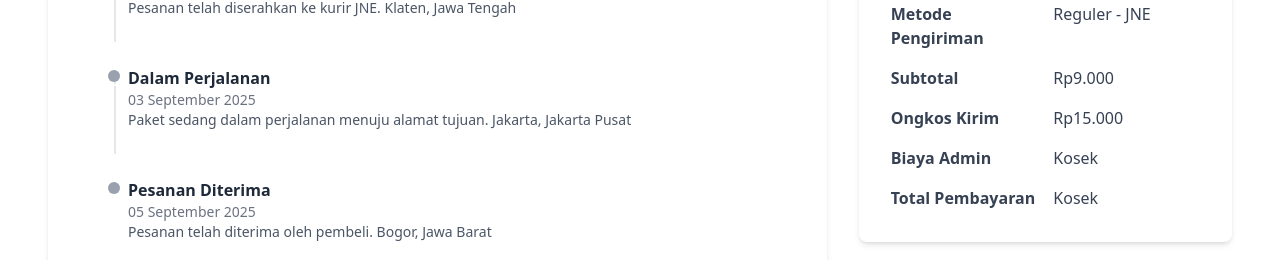
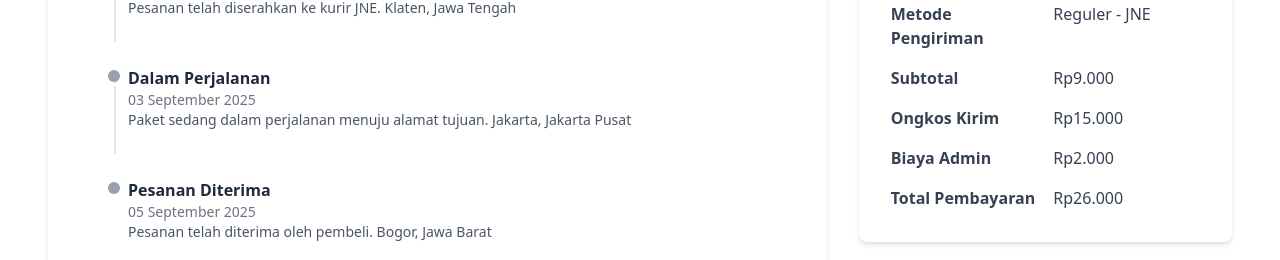
Before and after one commit to jannahkrn/fe-ecotani, a React (Vite) app: page /tracking in a window 1280 px wide. Shown: the part 788-1048 px from the top of the page. Built offline with nearby package versions, Linux system fonts and the light colour scheme.

Commit message:
edit price

```diff
--- a/src/pages/user/PaymentUploadPage.jsx
+++ b/src/pages/user/PaymentUploadPage.jsx
@@ -115,7 +115,7 @@ const PaymentUploadPage = () => {
                                     <p>BCA</p>
                                     <p>12345678900</p>
                                     <p>Jannah K</p>
-                                    <p>Kosek</p>
+                                    <p>Rp18.000</p>
                                 </div>
                             </div>
                         </div>
--- a/src/pages/user/TrackingPage.jsx
+++ b/src/pages/user/TrackingPage.jsx
@@ -176,9 +176,9 @@ const TrackingPage = () => {
                 <p className="font-semibold">Ongkos Kirim</p>
                 <p>Rp15.000</p>
                 <p className="font-semibold">Biaya Admin</p>
-                <p>Kosek</p>
+                <p>Rp2.000</p>
                 <p className="font-semibold">Total Pembayaran</p>
-                <p>Kosek</p>
+                <p>Rp26.000</p>
               </div>
             </div>
           </div>
```
